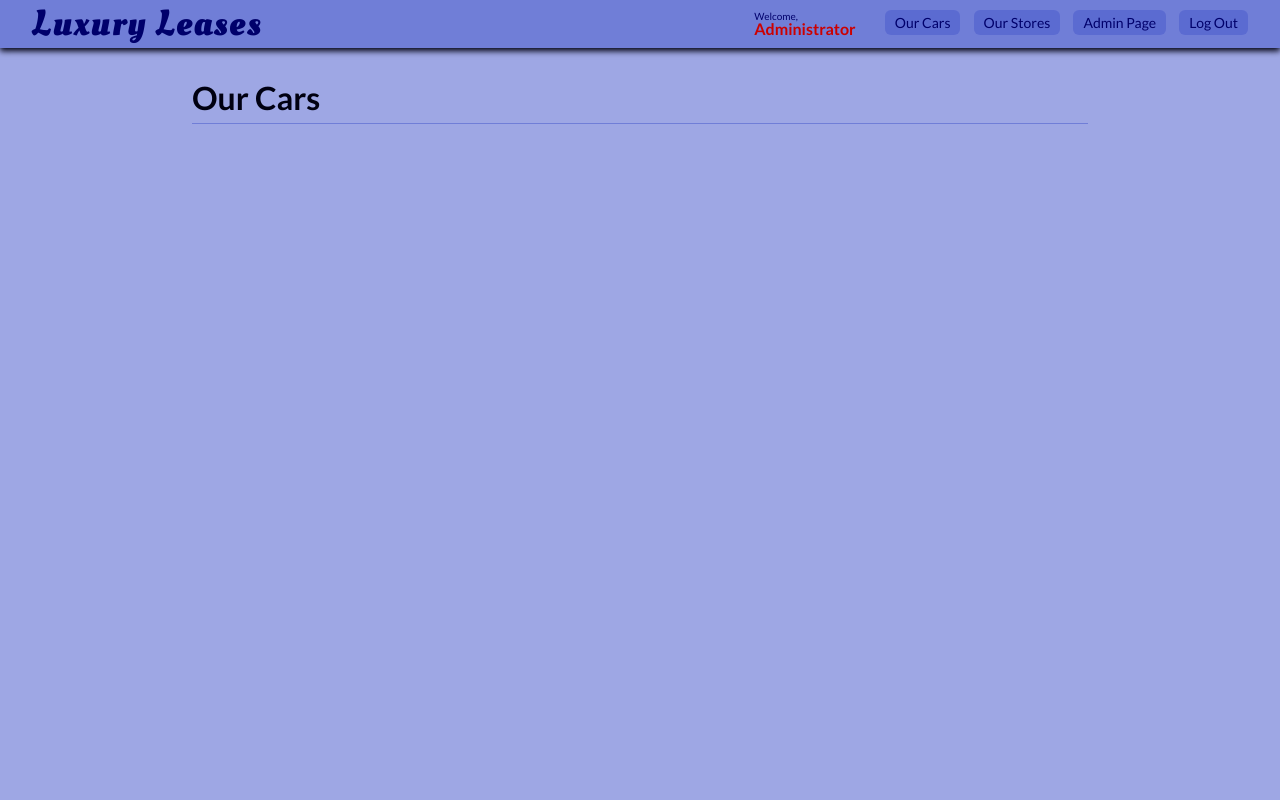
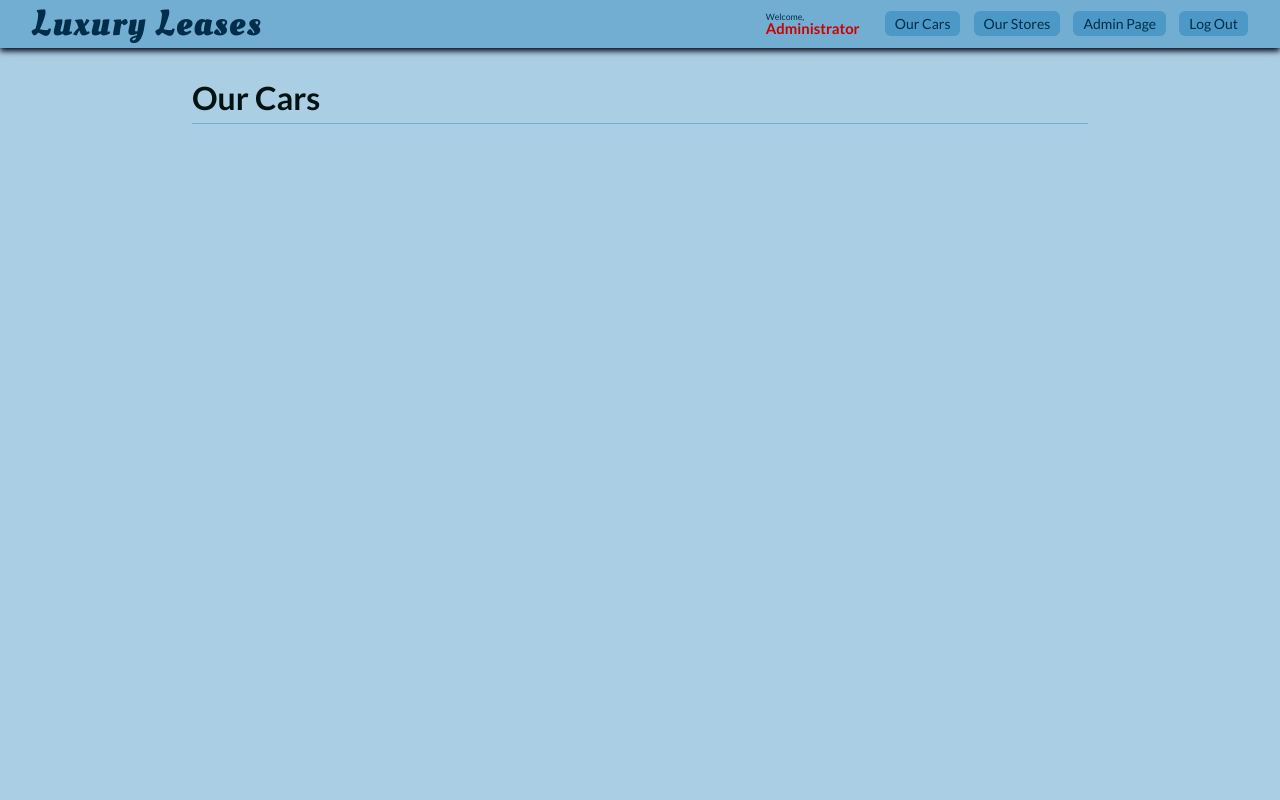
Before and after one commit to Peng2558/luxuryleases, a Django app: page /cars/ in a window 1280 px wide. Run offline with Django 5.2, Linux system fonts and the light colour scheme; the visitor is signed in with stand-in values (Sample User, id 1); data that the repository does not hold is empty; some libraries are stand-ins or nearby versions.

Commit message:
change overall site color scheme

```diff
--- a/main_app/static/css/style.css
+++ b/main_app/static/css/style.css
@@ -1,10 +1,11 @@
 :root {
   /*===== COLORS =====*/
-  --base-layer: #4a5acd88;
-  --form-input-bgcol: #ccf;
-  --main-text-col: #001;
-  --nav-link-col: #00006b;
-  --nav-link-hover-bgcol: #ccf;
+  /* --base-layer: #4a5acd88; */
+  --base-layer: #006daf55;
+  --form-input-bgcol: #eff;
+  --main-text-col: #011;
+  --nav-link-col: #002e4a;
+  --nav-link-hover-bgcol: #eff;
 
   /*===== RULES =====*/
   --transition: 0.15s ease-in-out;
@@ -144,8 +145,8 @@ nav > #logo:hover {
 
 nav > #nav-links > #nav-welcome {
   display: inline-block;
-  vertical-align: middle;
-  margin-right: 2vmin;
+  vertical-align: top;
+  margin-right: 1.5vmin;
 }
 
 #nav-welcome > #nav-welcome-contents {
@@ -155,11 +156,11 @@ nav > #nav-links > #nav-welcome {
 }
 
 #nav-welcome > #nav-welcome-contents > #nav-welcome-label {
-  font-size: 1.25vmin;
+  font-size: 1.1vmin;
 }
 
 #nav-welcome > #nav-welcome-contents > #nav-welcome-username {
-  font-size: 2vmin;
+  font-size: 1.85vmin;
   font-weight: bold;
   margin-top: -0.35vmin;
 }
```
